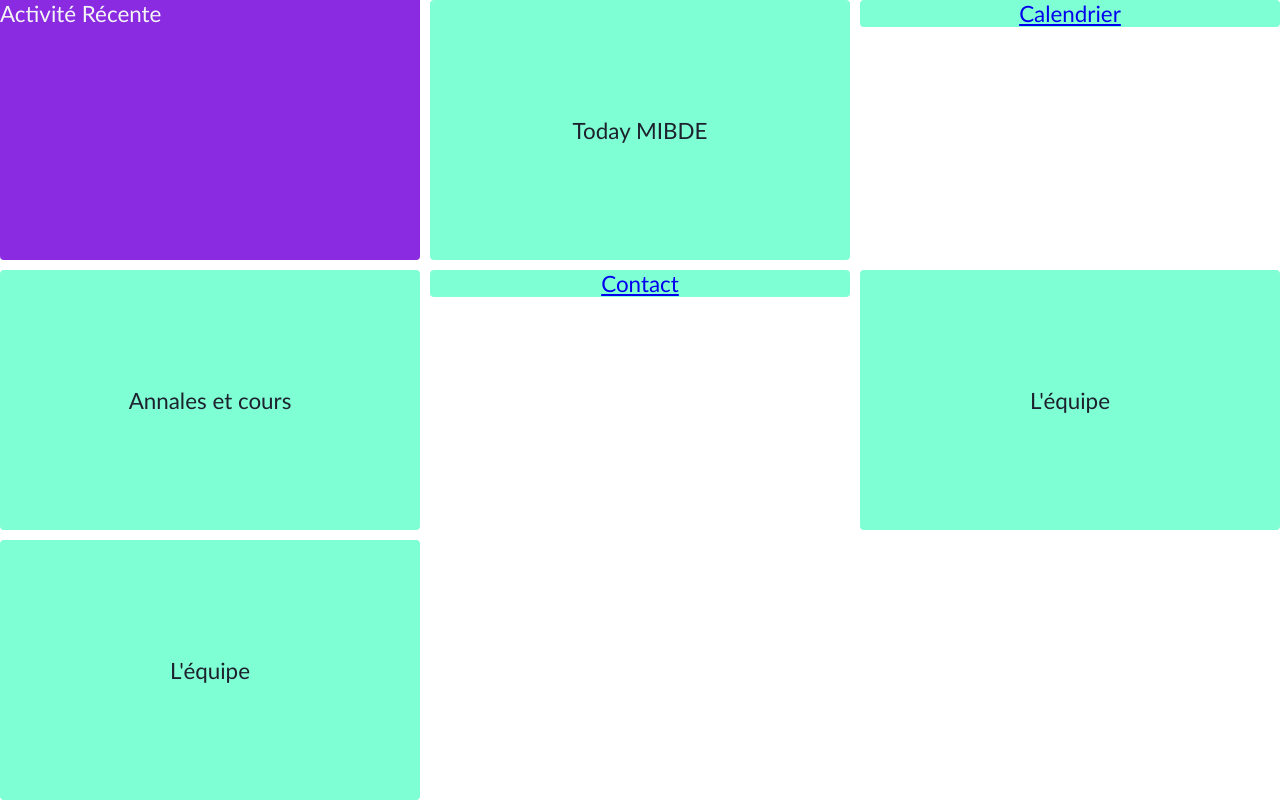
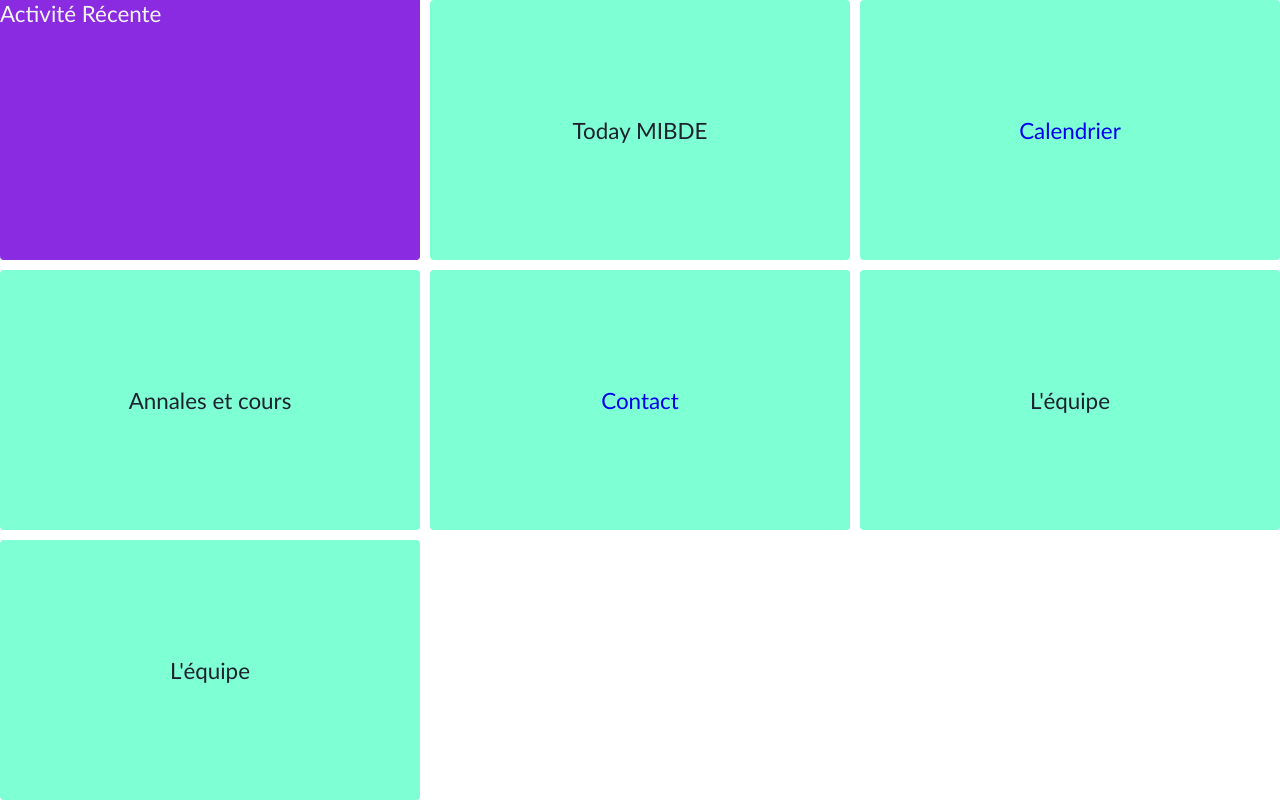
Before and after one commit to Mibde/mibde.fr, a plain HTML site: page index.html in a window 1280 px wide. Drawn offline with Linux system fonts and the light colour scheme; no server answers.

Commit message:
fix link

```diff
--- a/index.html
+++ b/index.html
@@ -46,6 +46,9 @@
             grid-template-columns: repeat(3, 1fr);
         }
     }
+    .conteneur a {
+        text-decoration: none;
+    }
     .flexbox {
         width: 100vw;
         display: flex;
@@ -61,6 +64,7 @@
         display: flex;
         justify-content: center;
         align-items: center;
+        height: 100%;
     }
     .recent-topic {
         display: block;
@@ -69,7 +73,7 @@
         background-color: rgb(40, 241, 241);
         overflow-y: auto;
     }
-    .conteneur div:hover {
+    .conteneur div:hover, .conteneur a div:hover {
         /*border-bottom: 10px solid blueviolet;
         border-left: 10px solid blueviolet;*/
         background-color: blueviolet;
```
